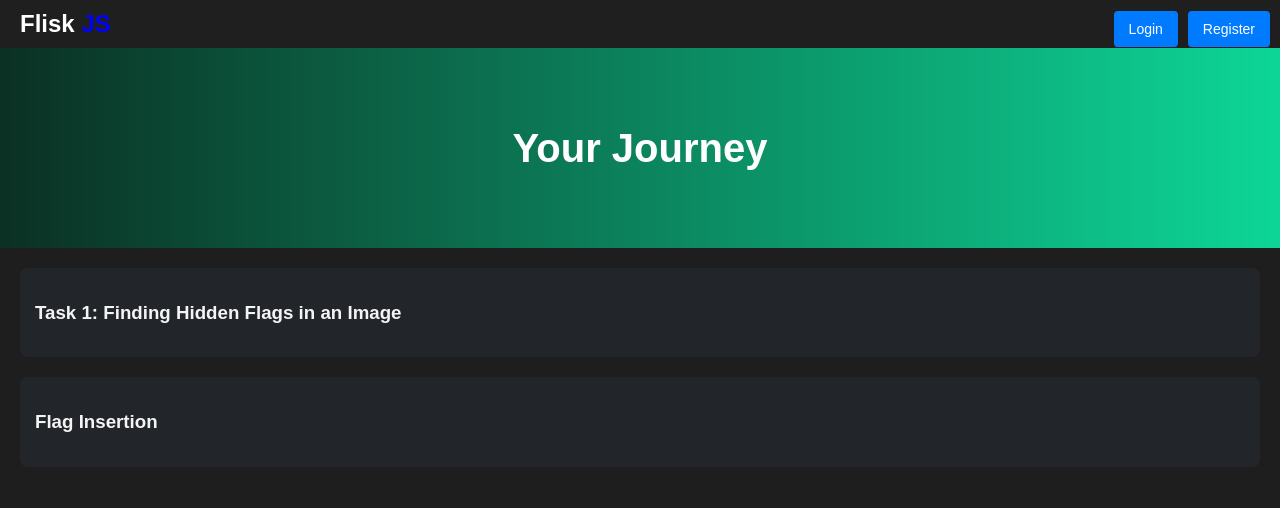
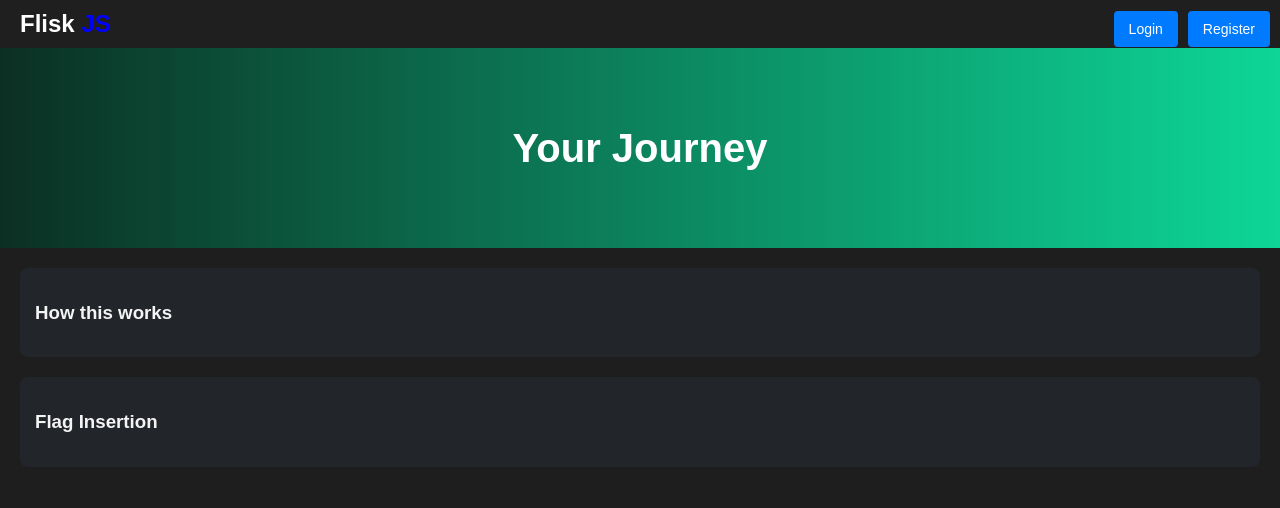
Before and after one commit to Victorydevlo/Flisk-Vulnerable-Website, a PHP site: page /components/simple/start.php in a window 1280 px wide. Shown: the top 508 px of the page. Run offline with PHP 8.4, Linux system fonts and the light colour scheme.

Commit message:
added new page information

```diff
--- a/components/simple/start.php
+++ b/components/simple/start.php
@@ -29,7 +29,7 @@
     </div>
     <div class="task">
         <div class="task-header" onclick="toggleContent('content1')">
-            <h3>Task 1: Finding Hidden Flags in an Image</h3>
+            <h3>How this works</h3>
         </div>
         <div class="task-content" id="content1">
             <p>Welsome to your Learner Path
--- a/components/simplehack.php
+++ b/components/simplehack.php
@@ -144,6 +144,7 @@
         right: 10px;
         display: flex;
         gap: 10px;
+        top: 9px;
     }
 
     .navbar .auth-buttons button {
```
Also changed, not shown: images/lb.png (added).
